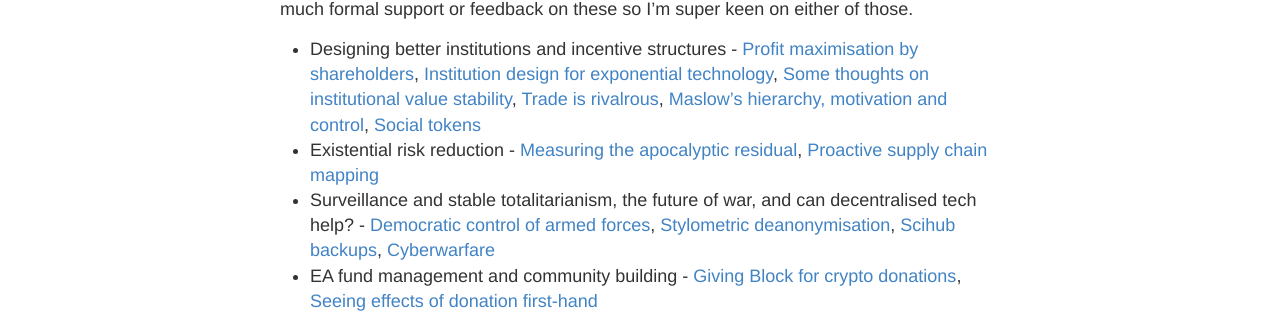
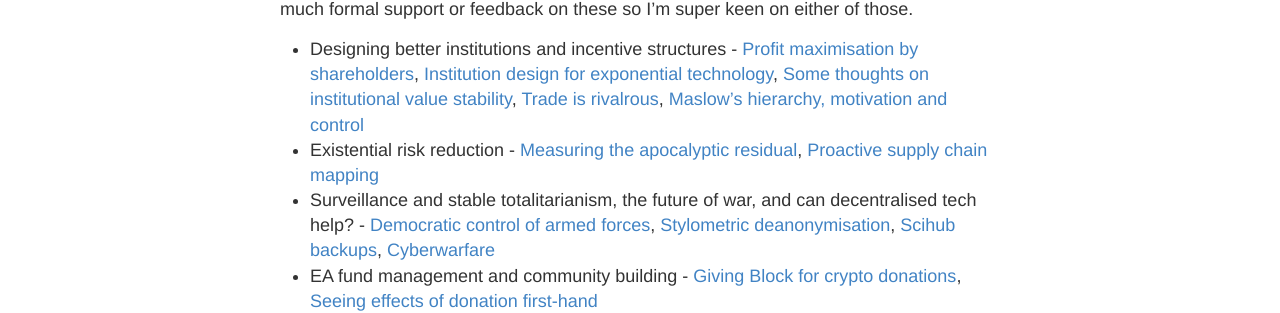
Before and after one commit to samueldashadrach/samueldashadrach.github.io, a Jekyll site: the page built from EA.md, in a window 1280 px wide. Shown: the part 346-659 px from the top of the page. Built offline with Jekyll 4.4.1, drawn with Linux system fonts in a browser that asks for light colours.

Commit message:
Update EA.md

```diff
--- a/EA.md
+++ b/EA.md
@@ -8,7 +8,7 @@ My name is Samuel Shadrach, I'm an engineering student at IIT Delhi. My past exp
 
 List of some things I'm curious about, along with some relevant posts. I haven't received much formal support or feedback on these so I'm super keen on either of those.
 
- - Designing better institutions and incentive structures - [Profit maximisation by shareholders](https://forum.effectivealtruism.org/posts/WKX8Jckar6QRgx6Pd/profit-maximisation-and-obligations-on-shareholders), [Institution design for exponential technology](https://forum.effectivealtruism.org/posts/AiH7oJh9qMBNmfsGG/institution-design-for-exponential-technology), [Some thoughts on institutional value stability](https://kroma.substack.com/p/some-thoughts-on-institutional-value?r=dg164&utm_campaign=post&utm_medium=web), [Trade is rivalrous](https://kroma.substack.com/p/trade-is-rivalrous-this-matters-for), [Maslow's hierarchy, motivation and control](https://kroma.substack.com/p/maslows-hierarchy-motivation-and), [Social tokens](https://forum.effectivealtruism.org/posts/cLqCotgGmuE2B7iqz/social-tokens-and-effective-altruism)
+ - Designing better institutions and incentive structures - [Profit maximisation by shareholders](https://forum.effectivealtruism.org/posts/WKX8Jckar6QRgx6Pd/profit-maximisation-and-obligations-on-shareholders), [Institution design for exponential technology](https://forum.effectivealtruism.org/posts/AiH7oJh9qMBNmfsGG/institution-design-for-exponential-technology), [Some thoughts on institutional value stability](https://kroma.substack.com/p/some-thoughts-on-institutional-value?r=dg164&utm_campaign=post&utm_medium=web), [Trade is rivalrous](https://kroma.substack.com/p/trade-is-rivalrous-this-matters-for), [Maslow's hierarchy, motivation and control](https://kroma.substack.com/p/maslows-hierarchy-motivation-and)
  - Existential risk reduction - [Measuring the apocalyptic residual](https://forum.effectivealtruism.org/posts/3brWaMAqK25dffSYH/measuring-the-apocalyptic-residual), [Proactive supply chain mapping](https://kroma.substack.com/p/proactive-mapping-of-global-supply)
  - Surveillance and stable totalitarianism, the future of war, and can decentralised tech help? - [Democratic control of armed forces](https://kroma.substack.com/p/democratic-control-of-armed-forces), [Stylometric deanonymisation](https://forum.effectivealtruism.org/posts/nm2EczMBm99AZn5JK/the-case-for-studying-stylometric-deanonymisation-as), [Scihub backups](https://forum.effectivealtruism.org/posts/Zxiugmj5EnS6SXYnS/scihub-backups-for-open-research), [Cyberwarfare](https://forum.effectivealtruism.org/posts/tHrLA3sBcbkP2ckSx/mapping-out-cyberwarfare-landscape)
  - EA fund management and community building - [Giving Block for crypto donations](https://forum.effectivealtruism.org/posts/oqXueeBESjjPb9wvZ/ea-orgs-should-integrate-with-the-giving-block-for), [Seeing effects of donation first-hand](https://forum.effectivealtruism.org/posts/oYvmPnc72npdtFuPg/effects-of-being-able-to-see-effects-of-donation-first-hand)
```
